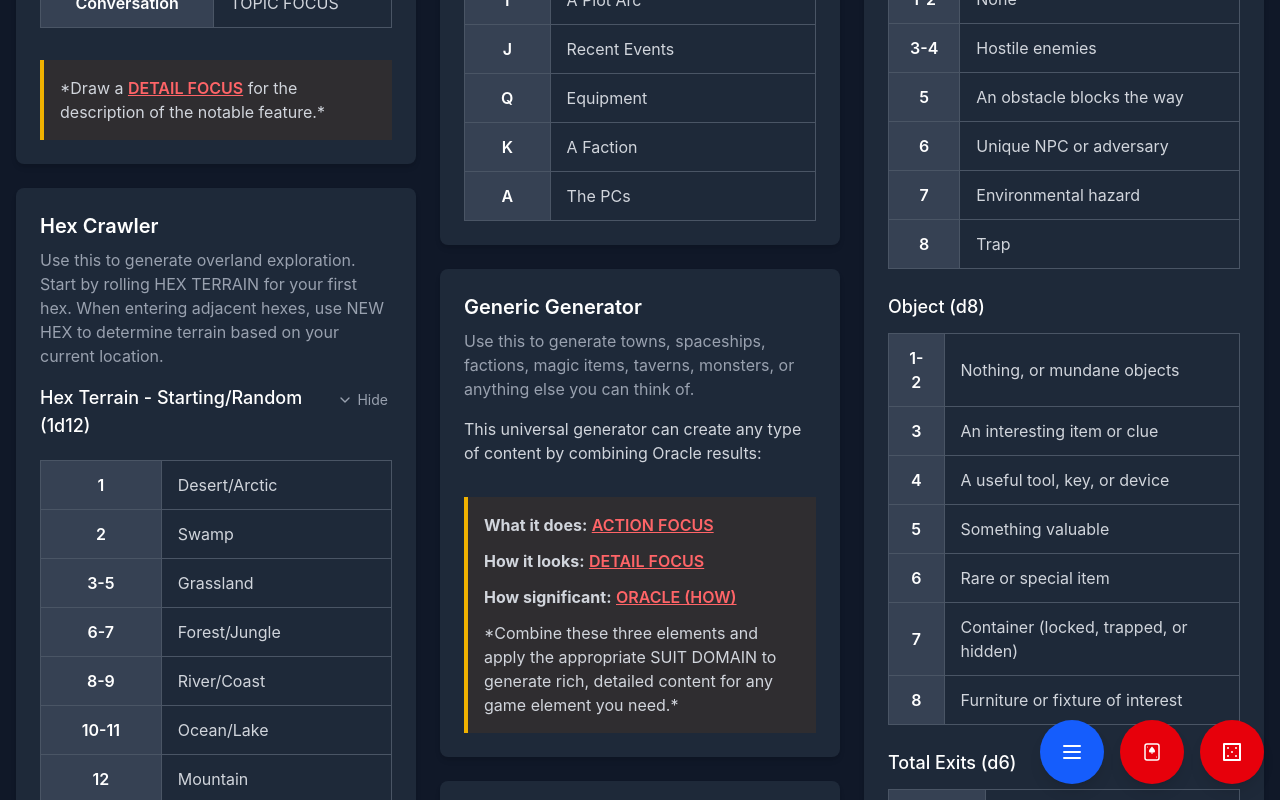
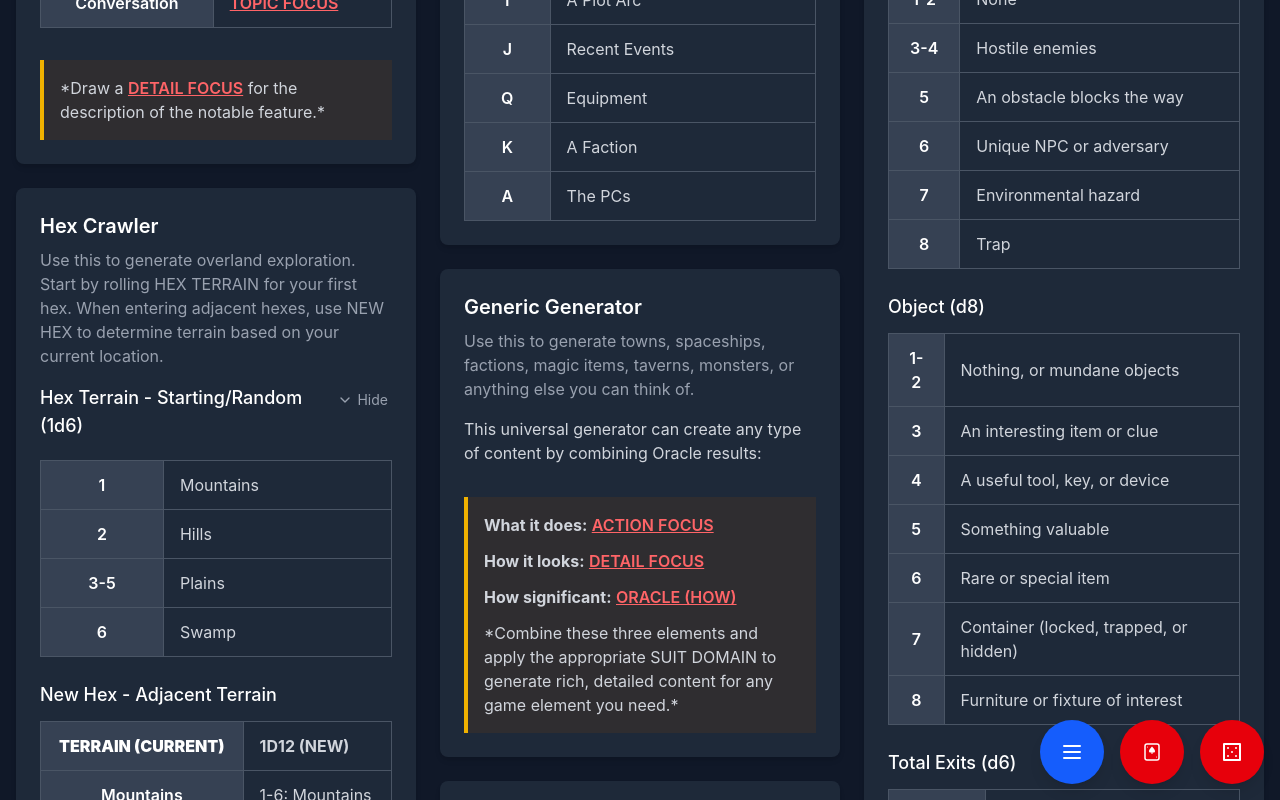
Before and after one commit to gvorbeck/rollalone, a React (Vite) app: page / in a window 1280 px wide. Both pictures are taken after a click on the button "Show". Shown: the part 4412-5212 px from the top of the page. Built offline with nearby package versions, Linux system fonts and the light colour scheme.

Commit message:
refactor: update hexCrawler content for terrain generation and enhance collapsible table cell formatting

```diff
--- a/src/components/content/CollapsibleTable.tsx
+++ b/src/components/content/CollapsibleTable.tsx
@@ -2,6 +2,7 @@ import React, { useState } from "react";
 import { TableData } from "@/data/definitions";
 import { DESIGN_TOKENS } from "@/styles/tokens";
 import { UIIcons } from "@/components/ui/Icons";
+import { parseMarkdownBold } from "@/utils/textFormatting";
 
 interface CollapsibleTableProps {
   table: TableData;
@@ -32,7 +33,7 @@ const CollapsibleTable: React.FC<CollapsibleTableProps> = ({ table }) => {
                         : DESIGN_TOKENS.table.regularCell
                     }`}
                   >
-                    {cell}
+                    {parseMarkdownBold(cell)}
                   </td>
                 ))}
               </tr>
@@ -78,7 +79,7 @@ const CollapsibleTable: React.FC<CollapsibleTableProps> = ({ table }) => {
                         : DESIGN_TOKENS.table.regularCell
                     }`}
                   >
-                    {cell}
+                    {parseMarkdownBold(cell)}
                   </td>
                 ))}
               </tr>
--- a/src/data/cards/hexCrawler.ts
+++ b/src/data/cards/hexCrawler.ts
@@ -7,26 +7,36 @@ const hexCrawler: CardProps = {
     "Use this to generate overland exploration. Start by rolling HEX TERRAIN for your first hex. When entering adjacent hexes, use NEW HEX to determine terrain based on your current location.",
   content: [
     {
-      title: "Hex Terrain - Starting/Random (1d12)",
+      title: "Hex Terrain - Starting/Random (1d6)",
       collapsible: true,
       defaultCollapsed: true,
       rows: [
-        ["1", "Desert/Arctic"],
-        ["2", "Swamp"],
-        ["3-5", "Grassland"],
-        ["6-7", "Forest/Jungle"],
-        ["8-9", "River/Coast"],
-        ["10-11", "Ocean/Lake"],
-        ["12", "Mountain"],
+        ["1", "Mountains"],
+        ["2", "Hills"],
+        ["3-5", "Plains"],
+        ["6", "Swamp"],
       ],
     },
     {
-      title: "New Hex - Adjacent Terrain (2d6)",
+      title: "New Hex - Adjacent Terrain",
       rows: [
-        ["2-3", "Current terrain +1 step*"],
-        ["4-8", "Same as current terrain"],
-        ["9-11", "Current terrain +2 steps*"],
-        ["12", "Roll HEX TERRAIN (random change)"],
+        ["**TERRAIN (CURRENT)**", "**1D12 (NEW)**"],
+        ["Mountains", "1-6: Mountains"],
+        ["", "7-10: Hills"],
+        ["", "11: Plains"],
+        ["", "12: Swamp"],
+        ["Hills", "1-4: Mountains"],
+        ["", "5-8: Hills"],
+        ["", "9-11: Plains"],
+        ["", "12: Swamp"],
+        ["Plains", "1: Mountains"],
+        ["", "2-3: Hills"],
+        ["", "4-9: Plains"],
+        ["", "10-12: Swamp"],
+        ["Swamp", "1: Mountains"],
+        ["", "2: Hills"],
+        ["", "3-8: Plains"],
+        ["", "9-12: Swamp"],
       ],
     },
     {
```
